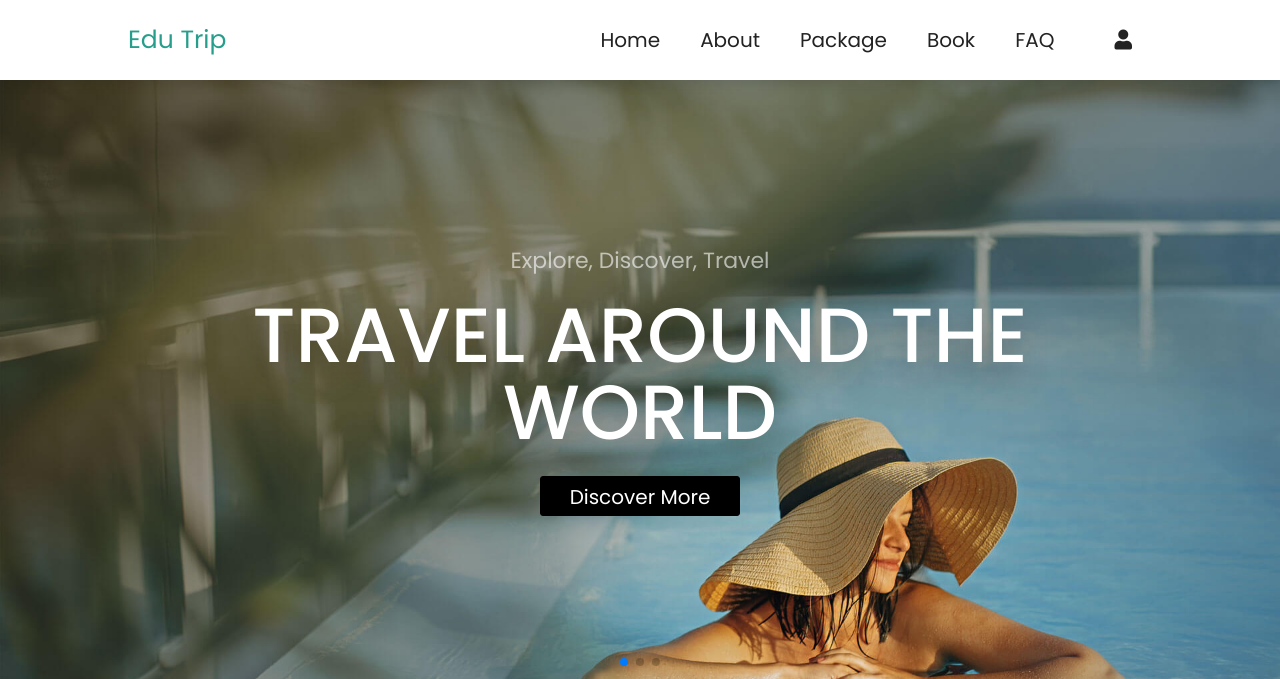
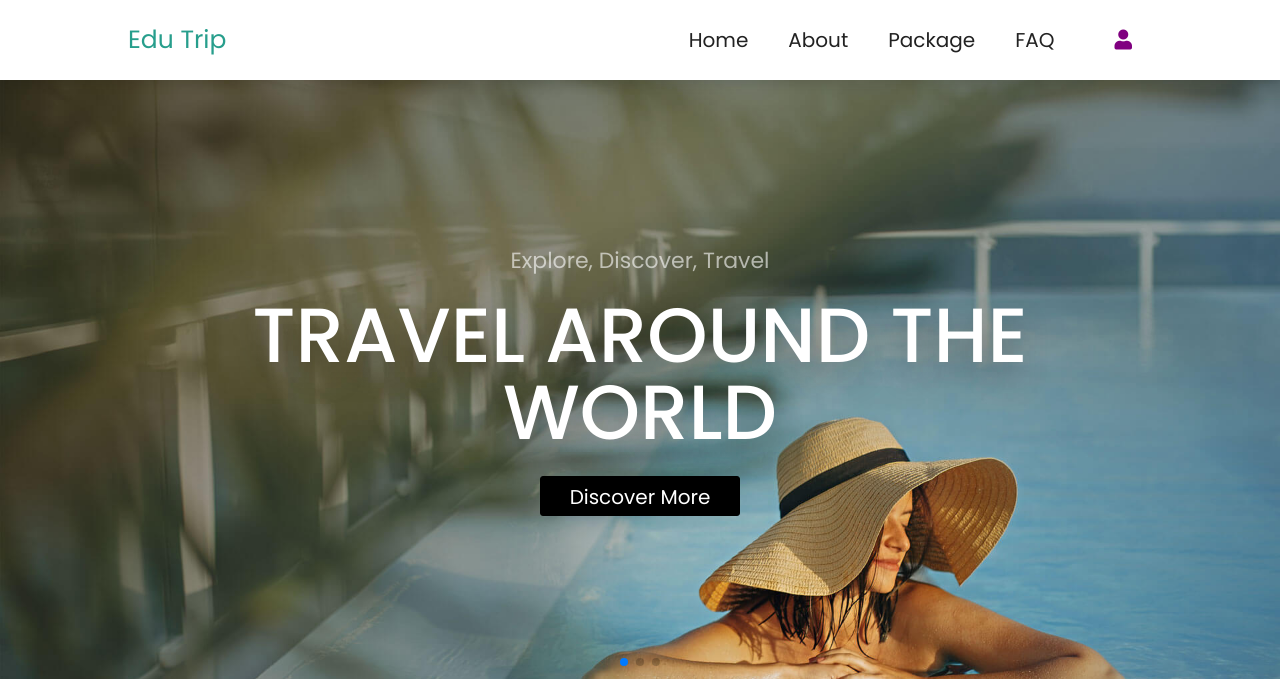
Before and after one commit to Puravshah321/education-trip-website, a PHP site: page / in a window 1280 px wide. Shown: the top 679 px of the page. Run offline with PHP 8.4, Linux system fonts and the light colour scheme; a user stored in the database is signed in; data comes from the database, SQL or seed files in the repository.

Commit message:
index.php

```diff
--- a/NEW PROJECT/index.php
+++ b/NEW PROJECT/index.php
@@ -179,13 +179,13 @@
       <a href="index.php" style="text-decoration:none">home</a>
       <a href="about.php" style="text-decoration:none">about</a>
       <a href="package.php" style="text-decoration:none">package</a>
-      <a href="book.php" style="text-decoration:none">book</a>
+
       <a href="faq.php" style="text-decoration:none">FAQ</a>
       <!-- <a href="#" style="text-decoration:none">Feedback</a> -->
       <div class="user-dropdown">
             <a href="#" class="user-icon" id="userDropdown" role="button" data-bs-toggle="dropdown"
                aria-expanded="false">
-               <i class="fas fa-user"></i>
+               <i class="fas fa-user" style="color:purple;"></i>
             </a>
             <ul class="dropdown-menu dropdown-menu-end" aria-labelledby="userDropdown">
                <li><span class="dropdown-item-text">Hello, <?php echo $_SESSION['institute_name']; ?></span></li>
```
